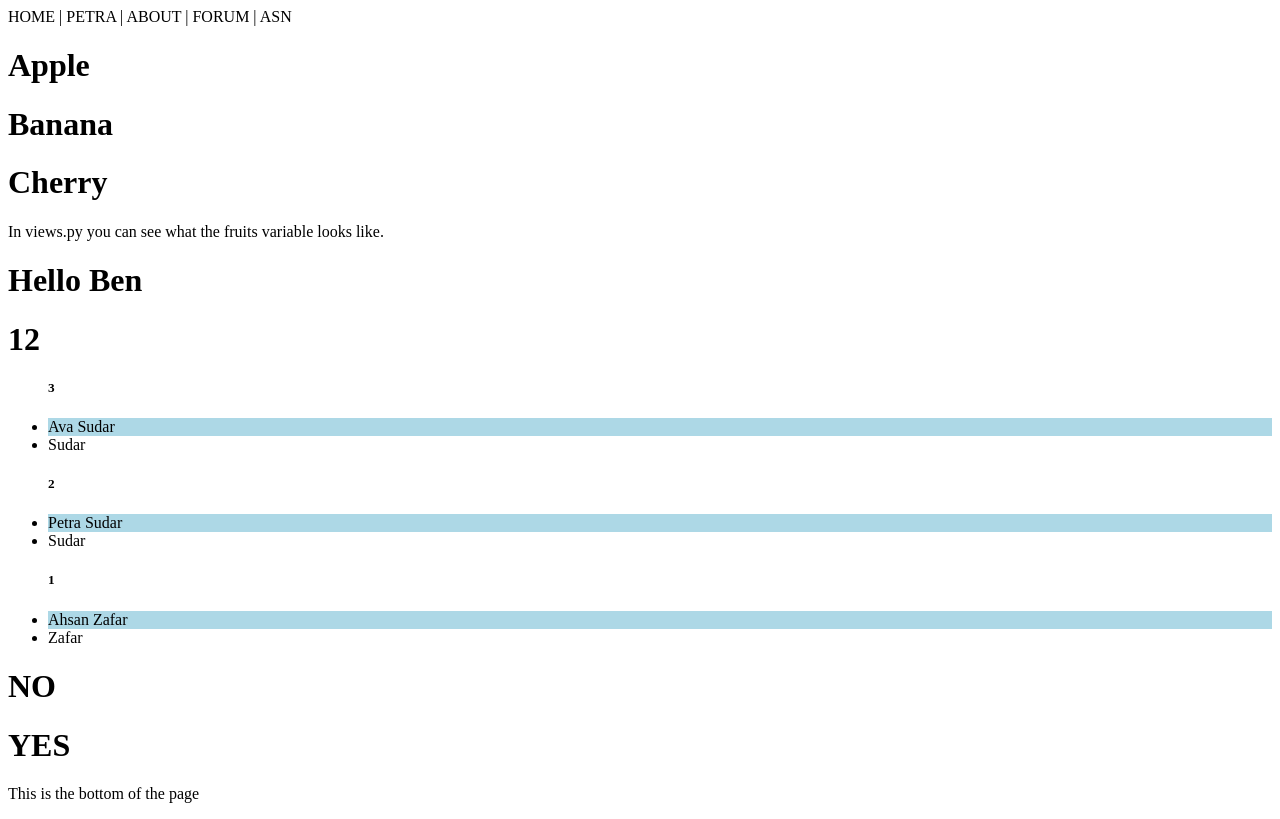
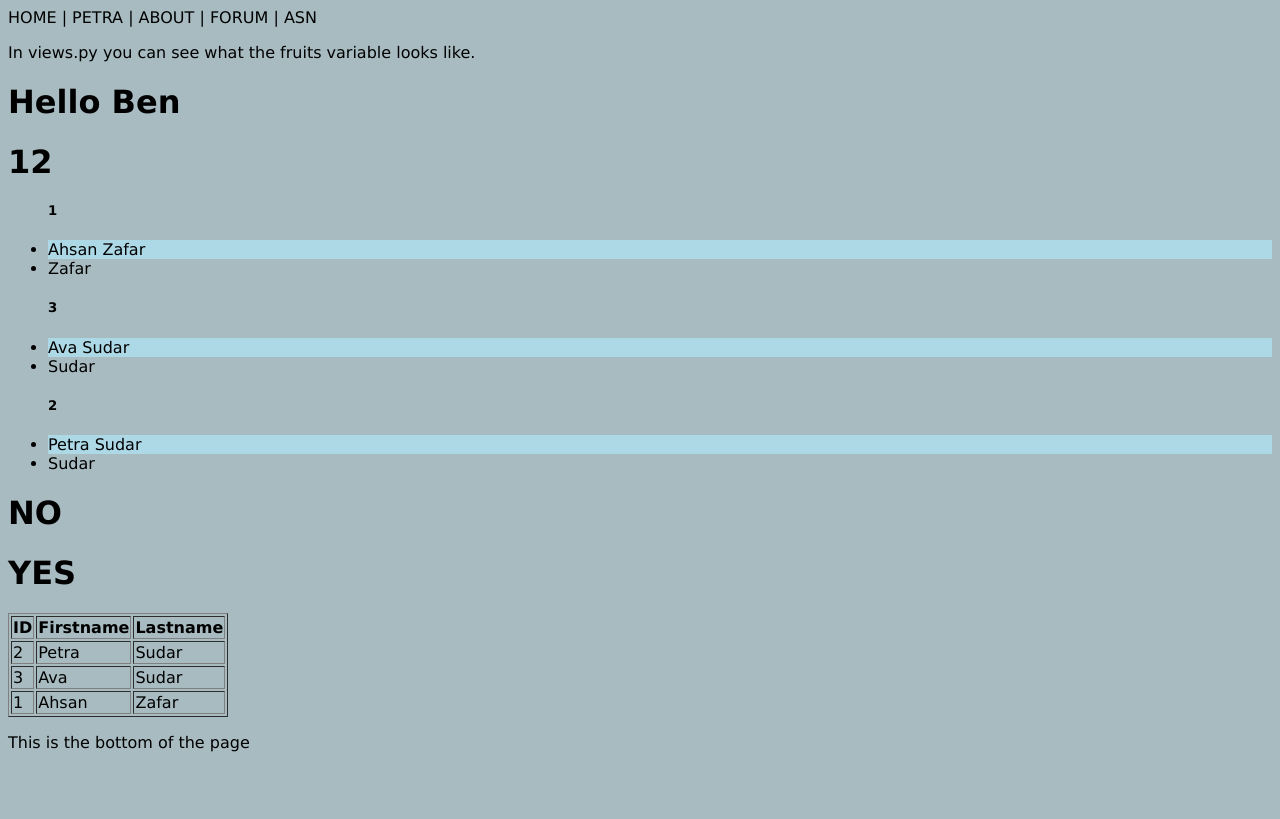
Before and after one commit to ah5ann/Django-Proj, a Django app: page /testing/ in a window 1280 px wide. After the commit the page ends 752 px from the top, so only its background shows below. Run offline with Django 5.2, Linux system fonts and the light colour scheme; data comes from the database, SQL or seed files in the repository.

Commit message:
Added static folder for css

```diff
--- /dev/null
+++ b/my_tennis_club/members/static/myfirst.css
@@ -0,0 +1,4 @@
+body {
+    background-color: rgb(167, 187, 192);
+    font-family: verdana;
+  }
--- a/my_tennis_club/members/templates/template.html
+++ b/my_tennis_club/members/templates/template.html
@@ -1,5 +1,7 @@
+{% load static %}
 <!DOCTYPE html>
 <html>
+  <link rel="stylesheet" href="{% static 'myfirst.css' %}">
   {% include "menu.html" with me="PETRA" sponsor="ASN" %}
 <body>
 
@@ -45,6 +47,21 @@
   {% endif %}
   {% endwith %}
 
+<table border='1'>
+  <tr>
+    <th>ID</th>
+    <th>Firstname</th>
+    <th>Lastname</th>
+  </tr>
+  {% for x in mymembers %}
+    <tr>
+      <td>{{ x.id }}</td>
+        <td>{{ x.firstname }}</td>
+      <td>{{ x.lastname }}</td>
+    </tr>
+  {% endfor %}
+</table>
+
 </body>
 {% include 'footer.html' %}
 </html>
--- a/my_tennis_club/members/views.py
+++ b/my_tennis_club/members/views.py
@@ -27,13 +27,13 @@
 
 def testing(request):
     template = loader.get_template('template.html')
-    mymembers = Member.objects.all().values()
+    mydata = Member.objects.all().order_by('-firstname').values()
     context = {
-        'fruits': ['Apple', 'Banana', 'Cherry'],
         'firstname': 'Ben',
-        'mymembers': mymembers,
+        'mymembers': mydata,
     }
     return HttpResponse(template.render(context, request))
+
 
 def index(request):
   template = loader.get_template('index.html')
```
